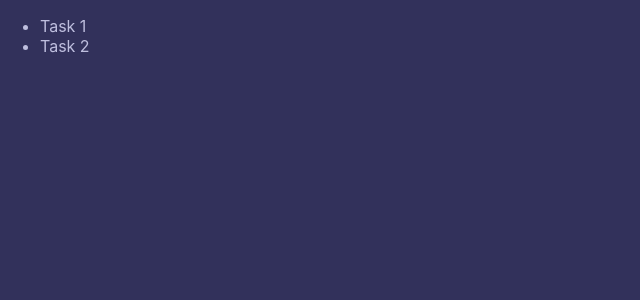
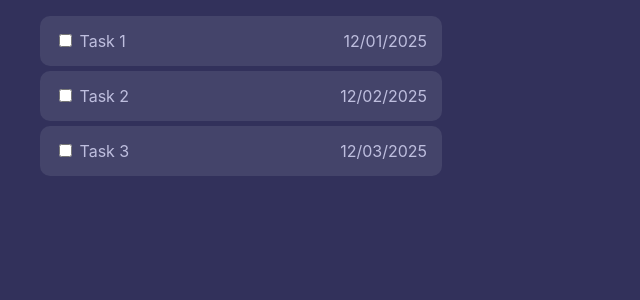
Before and after one commit to thary25/to-do-list, a React (Create React App) app: page / in a window 1280 px wide. Shown: the top 300 px of the page, without its empty margins (0-640 px from the left). Built offline with nearby package versions, Linux system fonts and the light colour scheme.

Commit message:
Add TaskItem component and styling

```diff
--- /dev/null
+++ b/src/components/task/TaskItem.js
@@ -0,0 +1,13 @@
+import classes from "./TaskItem.module.css";
+
+export default function TaskItem({ task }) {
+  const { text, date } = task;
+  return (
+    <li className={classes.item}>
+      <span>
+        <input type="checkbox" /> {text}
+      </span>
+      <span>{date}</span>
+    </li>
+  );
+}
--- /dev/null
+++ b/src/components/task/TaskItem.module.css
@@ -0,0 +1,11 @@
+.item {
+  background-color: #44446a;
+  display: flex;
+  flex-direction: row;
+  justify-content: space-between;
+  align-items: center;
+  padding: 15px;
+  border-radius: 10px;
+  width: 30%;
+  margin: 5px 0;
+}
--- a/src/components/task/TaskList.js
+++ b/src/components/task/TaskList.js
@@ -1,8 +1,26 @@
+import TaskItem from "./TaskItem";
+
+const TASK_DUMMY = [
+  {
+    text: "Task 1",
+    date: "12/01/2025",
+  },
+  {
+    text: "Task 2",
+    date: "12/02/2025",
+  },
+  {
+    text: "Task 3",
+    date: "12/03/2025",
+  },
+];
+
 export default function TaskList() {
   return (
     <ul>
-      <li>Task 1</li>
-      <li>Task 2</li>
+      {TASK_DUMMY.map((task) => (
+        <TaskItem key={task.text} task={task} />
+      ))}
     </ul>
   );
 }
```
